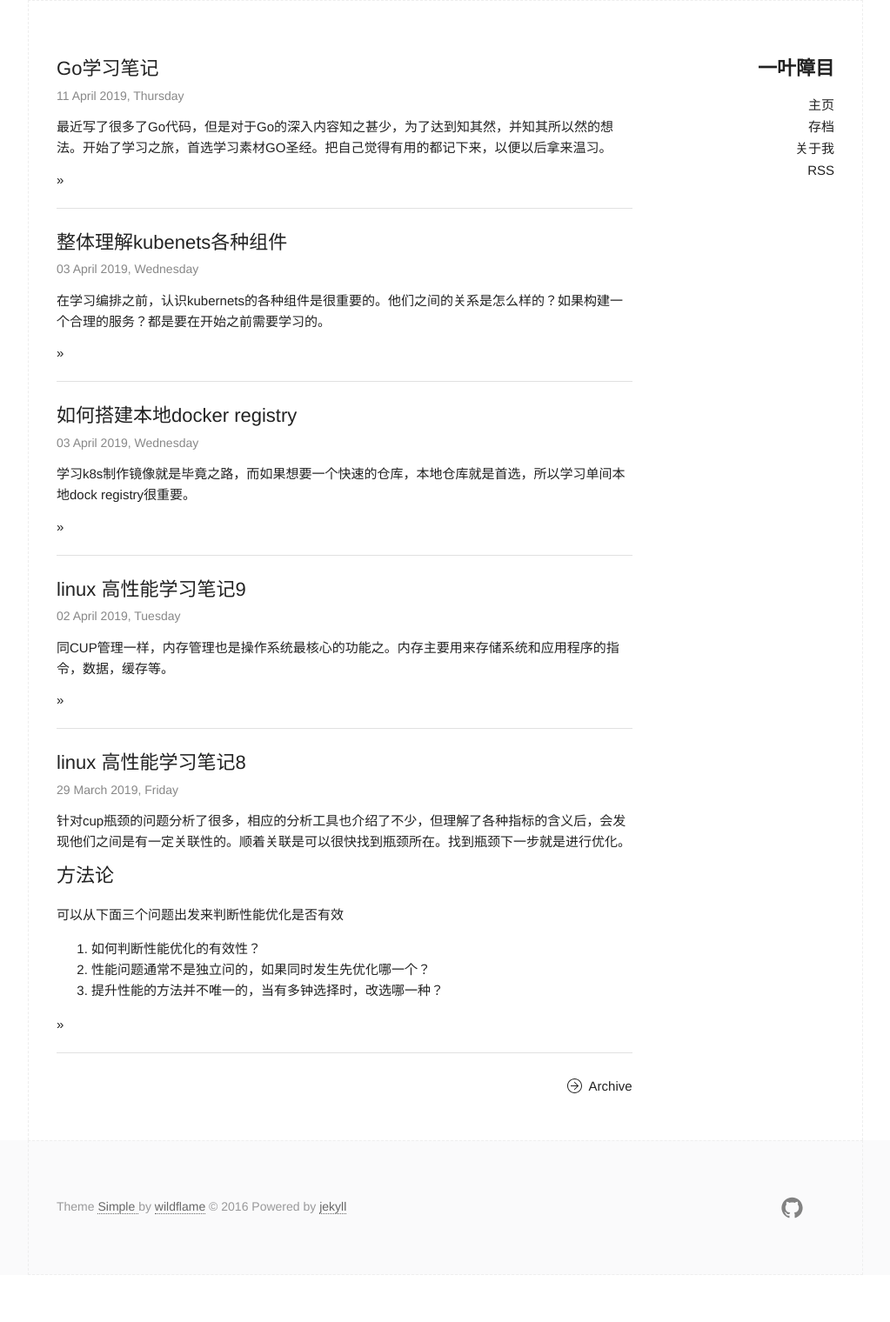
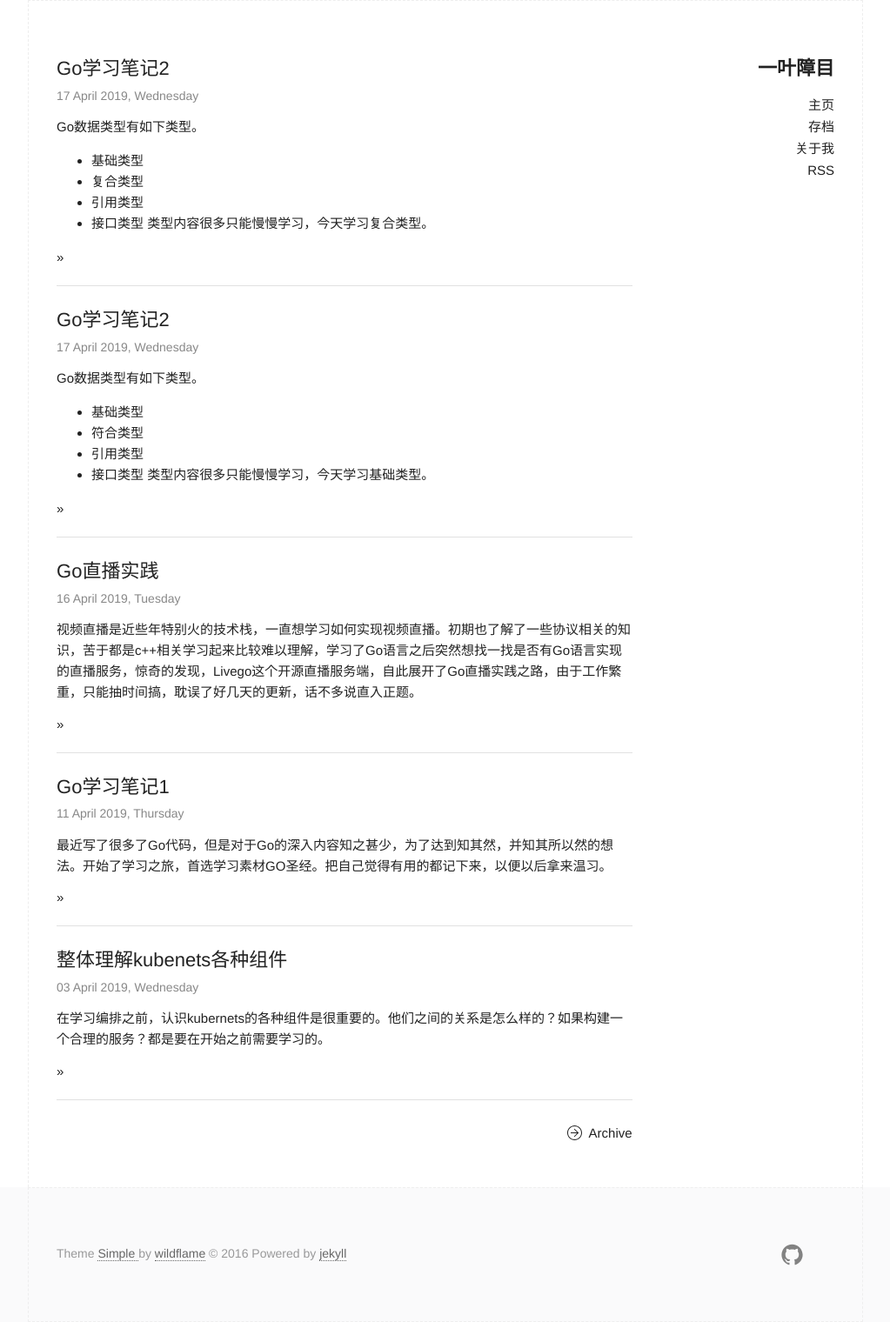
Before and after one commit to xiangdong1987/jekyll-blog, a Jekyll site: the page built from index.html, in a window 1280 px wide. Shown: the whole page at 87% size, without its empty margins (128-1151 px from the left). Built offline with Jekyll 4.4.1, drawn with Linux system fonts in a browser that asks for light colours; before the commit the page ends 1466 px from its top, so only the background shows below that; part of the change alters nothing that is shown.

Commit message:
1.updata

````diff
--- a/_posts/2019-04-11-Go-1.markdown
+++ b/_posts/2019-04-11-Go-1.markdown
@@ -1,6 +1,6 @@
 ---
 layout: post
-title:  Go学习笔记
+title:  Go学习笔记1
 date:   2019-04-11
 categories: Go
 ---
--- /dev/null
+++ b/_posts/2019-04-16-Go_live-1.markdown
@@ -0,0 +1,56 @@
+---
+layout: post
+title:  Go直播实践
+date:   2019-04-16
+categories: Go Live
+---
+视频直播是近些年特别火的技术栈，一直想学习如何实现视频直播。初期也了解了一些协议相关的知识，苦于都是c++相关学习起来比较难以理解，学习了Go语言之后突然想找一找是否有Go语言实现的直播服务，惊奇的发现，Livego这个开源直播服务端，自此展开了Go直播实践之路，由于工作繁重，只能抽时间搞，耽误了好几天的更新，话不多说直入正题。
+
+## 服务端
+* [livego](https://github.com/gwuhaolin/livego) 精挑细选 简单可靠 便于二次开发
+* livego的相关参数可以看源码或者help非常直观
+* 对于服务端不是很难编译到运行不到2分钟，主要是注意推流时，格式的选取
+* 上行推流：使用ffmpeg上行视频流
+```
+ffmpeg -re -i test.mp4 -c copy -f flv
+rtmp://192.168.112.20:1935/live/movie
+```
+总结：服务端是较为简单的没有任何难点
+## 客户端
+对于一个服务端来说，客户端编码是最让人头疼的。我选取的h5客户端流解析工具[flv.js](https://github.com/bilibili/flv.js)
+> 题外话
+> 对于前端工具真的很烦，npm安装可把我搞惨了，我是虚拟机+共享目录，我在虚拟机中npm install 它居然不认识我的共享目录，总是在rename的时候，提示权限有误无法操作，致使我在构建flv.js客户端环境上花了大量的时间，把一个两天搞定的事，一周才搞定。我是通过在虚拟机其他目录进行install在将安装好的文件拷贝到共享目录，最终还是搞定了。还有吐槽一下哔哩哔哩这么一个厉害的前端同学才给5000的工资真的说不过去。给做开源的各位大大点赞。
+* 安装环境
+    * 克隆github
+    * npm install
+    * npm install -g gulp
+    * gulp release
+不知道这些组件是干什么用的，就按就得了哈哈
+## 测试
+* nginx 配置demo
+* 编译开启服务
+    ```
+    go build
+    ./livego
+    ```
+* 推流
+    ```
+    ffmpeg -re -i test.mp4 -c copy -f flv rtmp://192.168.112.20:1935/live/movie
+    ```
+ * demo中配置源
+
+ ![628bf39eeb1d51e6e0106e4bd5b6d08a.png](/images/9.png)
+ ## 总结
+ * GO真的是一个好语言，一个好的粘合剂
+ * 前端工具真麻烦，像php的composer多好，还是前端的变化太快，跟不上潮流，还是喜欢一些底层一点的不那么麻烦。
+ * 直播
+     * 协议的实现
+     * 流的上行
+     * 流的下行
+* 还有一些其他的可以学习的内容比如
+    * 视频的格式
+    * 流的缓存
+    * 压力测试
+    * 负载均衡
+
+等等视频直播是一个大的技术栈不是像我这种简单的玩一下的，如果想深入做还是需要一定的功力和精力。只是供大家学习和体验。
--- /dev/null
+++ b/_posts/2019-04-17-Go-2.markdown
@@ -0,0 +1,105 @@
+---
+layout: post
+title:  Go学习笔记2
+date:   2019-04-17
+categories: Go
+---
+Go数据类型有如下类型。
+* 基础类型
+* 符合类型
+* 引用类型
+* 接口类型
+类型内容很多只能慢慢学习，今天学习基础类型。
+
+## 基础类型
+ * 数字
+     * 有符号无符号
+     * Unicode字符rune类型是和int32等价的类型
+     * byte也是uint8类型的等价类型
+     * 计算溢出 高位截断
+     ```
+    var u uint8 = 255
+    fmt.Println(u, u+1, u*u) // "255 0 1"
+    var i int8 = 127
+    fmt.Println(i, i+1, i*i) // "127 -128 1"
+     ```
+     * 位运算
+     ```
+    var x uint8 = 1<<1 | 1<<5var y uint8 = 1<<1 | 1<<2
+
+    fmt.Printf("%08b\n", x) // "00100010", the set {1, 5}
+    fmt.Printf("%08b\n", y) // "00000110", the set {1, 2}
+
+    fmt.Printf("%08b\n", x&y)  // "00000010", the intersection {1}
+    fmt.Printf("%08b\n", x|y)  // "00100110", the union {1, 2, 5}
+    fmt.Printf("%08b\n", x^y)  // "00100100", the symmetric difference {2, 5}
+    fmt.Printf("%08b\n", x&^y) // "00100000", the difference {5}
+
+    for i := uint(0); i < 8; i++ {
+        if x&(1<<i) != 0 { // membership test
+            fmt.Println(i) // "1", "5"
+        }
+    }
+
+    fmt.Printf("%08b\n", x<<1) // "01000100", the set {2, 6}
+    fmt.Printf("%08b\n", x>>1) // "00010001", the set {0, 4}
+     ```
+     * 浮点型
+         > 一个float32类型的浮点数可以提供大约6个十进制数的精度，而float64则可以提供约15个十进制数的精度；通常应该优先使用float64类型，因为float32类型的累计计算误差很容易扩散，并且float32能精确表示的正整数并不是很大（译注：因为float32的有效bit位只有23个，其它的bit位用于指数和符号；当整数大于23bit能表达的范围时，float32的表示将出现误差）
+
+
+ * 字符串:一个字符串是一个不可改变的字节序列
+     * 不变性意味如果两个字符串共享相同的底层数据的话也是安全的，这使得复制任何长度的字符串代价是低廉的
+     * 编码：编码是一个基础，但是很复杂的东西，很多原理都跟编码有关。
+         * ASC II：是最初的编码定义，用一个字节来表示 0-127 表示英文和符号
+         * Unicode：随着计算机的广泛使用，其他国家的语言和文字需要展示，一个字节不够用了所以用4个字节来保存，诞生了unicode编码，至今unicode已经120000的字符了
+         * [Unicode官方](http://unicode.org )
+         * UTF-8:由于unicode 需要4个字节，有字符实际用不到这么多存储为，但是占用了这么的空间很浪费，所以UTF-8可变长字编码格式产生了，它位不同的长度的Uicode编码使用不用的表示方式。如下
+         ```
+        0xxxxxxx                                                   runes 0-127    (ASCII)
+        110xxxxx 10xxxxxx                                  128-2047       (values <128 unused)
+        1110xxxx 10xxxxxx 10xxxxxx                   2048-65535     (values <2048 unused)
+        11110xxx 10xxxxxx 10xxxxxx 10xxxxxx   65536-0x10ffff (other values unused)
+         ```
+         * Go语言的range循环在处理字符串的时候，会自动隐式解码UTF8字符串
+    * 标准库中四个重要的库
+        * btyes:btye的查找，替换，比较，截取，拆分，合并等功能
+            * 因为字符串是只读的，因此逐步构建字符串会导致很多分配和复制
+        * strings：字符串btye的查找，替换，比较，截取，拆分，合并等功能
+        * strconv：字符串转化
+        * unicode：给字符分类
+ * 布尔：没有什么特别注意的，就是要讲数字当bool值需要做一个函数转换
+     ```
+    func itob(i int) bool { return i != 0 }
+     ```
+ * 常量：常量表达式的值在编译期计算，而不是在运行期。
+    * iota 可以批量生成常量
+    ```angular2html
+    type Weekday int
+
+    const (
+        Sunday Weekday = iota
+        Monday
+        Tuesday
+        Wednesday
+        Thursday
+        Friday
+        Saturday
+    )
+    //复杂例子
+    const (
+        _ = 1 << (10 * iota)
+        KiB // 1024
+        MiB // 1048576
+        GiB // 1073741824
+        TiB // 1099511627776             (exceeds 1 << 32)
+        PiB // 1125899906842624
+        EiB // 1152921504606846976
+        ZiB // 1180591620717411303424    (exceeds 1 << 64)
+        YiB // 1208925819614629174706176
+    )
+    ```
+    * 无类型常量：我个人理解无类型常量有点像php不定义变量类型，系统自动识别，后面学习到接口时有重要的作用。
+
+## 总结
+虽然每种语言都有这些类型，但是每种语言在细节处理上有相似也有不同，这些相似和不同就体现出了不同人的思考方式，总之代码是死的，思维是活的。多思考多实践，形成自己的思维体系更重要。
--- /dev/null
+++ b/_posts/2019-04-22-Go-3.markdown
@@ -0,0 +1,112 @@
+---
+layout: post
+title:  Go学习笔记2
+date:   2019-04-17
+categories: Go
+---
+Go数据类型有如下类型。
+* 基础类型
+* 复合类型
+* 引用类型
+* 接口类型
+类型内容很多只能慢慢学习，今天学习复合类型。
+
+## 复合类型
+### 符合类型分类
+* 固定长度
+    * 数组
+    * 结构体
+* 动态长度
+    * slice
+    * map
+### 类型详解
+* 数组：数组是一个由固定长度的特定类型元素组成的序列，一个数组可以由零个或多个元素组成
+    * 我们将会发现，数组、slice、map和结构体字面值的写法都很相似。是直接提供顺序初始化值序列，但是也可以指定一个索引和对应值列表的方式初始化，就像下面这样：
+    ```
+    type Currency int
+
+    const (
+        USD Currency = iota // 美元
+        EUR                 // 欧元
+        GBP                 // 英镑
+        RMB                 // 人民币
+    )
+
+    symbol := [...]string{USD: "$", EUR: "€", GBP: "￡", RMB: "￥"}
+
+    fmt.Println(RMB, symbol[RMB]) // "3 ￥"
+    ```
+    * 数组是可以直接比较的
+    ```
+    import "crypto/sha256"
+
+    func main() {
+        c1 := sha256.Sum256([]byte("x"))
+        c2 := sha256.Sum256([]byte("X"))
+        fmt.Printf("%x\n%x\n%t\n%T\n", c1, c2, c1 == c2, c1)
+        // Output:
+        //2d711642b726b04401627ca9fbac32f5c8530fb1903cc4db02258717921a4881
+        // 4b68ab3847feda7d6c62c1fbcbeebfa35eab7351ed5e78f4ddadea5df64b8015
+        // false
+        // [32]uint8
+    }
+    ```
+    * Go语言对待数组的方式和其它很多编程语言不同，其它编程语言可能会隐式地将数组作为引用或指针对象传入被调用的函数。
+    > 因为函数对待参数是值传递，需要复制参数变量，有些变成语言回见数据组隐式的转换为引用，以减少复制大型参数造成的额外开销。
+    * 虽然通过指针来传递数组参数是高效的，而且也允许在函数内部修改数组的值，但是数组依然是僵化的类型，因为数组的类型包含了僵化的长度信息。由于这些原因，除了像SHA256这类需要处理特定大小数组的特例外，数组依然很少用作函数参数；相反，我们一般使用slice来替代数组。
+ * slice：底层是用数组实现的，支持动态的扩容
+    * 组成
+        * 指针：指针指向第一个slice元素对应的底层数组元素的地址，要注意的是slice的第一个元素并不一定就是数组的第一个元素
+        * 长度：长度对应slice中元素的数目，长度不能超过容量
+        * 容量：容量一般是从slice的开始位置到底层数据的结尾位置。内置的len和cap函数分别返回slice的长度和容量。
+    * 多个slice之间可以共享底层的数据，并且引用的数组部分区间可能重叠。图4.1显示了表示一年中每个月份名字的字符串数组，还有重叠引用了该数组的两个slice。
+    ![9ca9eaf81a29acc6f76294e5cf97a179.png](/images/10.png)
+    * 因为slice值包含指向第一个slice元素的指针，因此向函数传递slice将允许在函数内部修改底层数组的元素。换句话说，复制一个slice只是对底层的数组创建了一个新的slice别名。下面的reverse函数在原内存空间将[]int类型的slice反转，而且它可以用于任意长度的slice。
+    ```
+    func reverse(s []int) {
+        for i, j := 0, len(s)-1; i < j; i, j = i+1, j-1 {
+            s[i], s[j] = s[j], s[i]
+        }
+    }
+
+    a := [...]int{0, 1, 2, 3, 4, 5}
+    reverse(a[:])
+    fmt.Println(a) // "[5 4 3 2 1 0]"
+    ```
+    * slice底层是数组但并不能像数组一样比较。
+        * 一个原因slice的元素是间接引用的，一个slice甚至可以包含自身
+        * 第二个原因，因为slice的元素是间接引用的，一个固定的slice值(译注：指slice本身的值，不是元素的值)在不同的时刻可能包含不同的元素，因为底层数组的元素可能会被修改。slice扩容是地址也会发生改变。鉴于安全考虑直接禁止slice之间的比较操作，简化复杂度。
+    * 判断空slice
+        * 如果你需要测试一个slice是否是空的，使用len(s) == 0来判断，而不应该用s == nil来判断。
+* 结构体：相当于类
+    * 一个命名为S的结构体类型将不能再包含S类型的成员：因为一个聚合的值不能包含它自身。（该限制同样适应于数组。）但是S类型的结构体可以包含*S指针类型的成员，这可以让我们创建递归的数据结构，比如链表和树结构等。
+    * Go语言有一个特性让我们只声明一个成员对应的数据类型而不指名成员的名字；这类成员就叫匿名成员。匿名成员的数据类型必须是命名的类型或指向一个命名的类型的指针。下面的代码中，Circle和Wheel各自都有一个匿名成员。我们可以说Point类型被嵌入到了Circle结构体，同时Circle类型被嵌入到了Wheel结构体。
+    ```
+    type Point struct {
+        X, Y int
+    }
+
+    type Circle struct {
+        Center Point
+        Radius int
+    }
+
+    type Wheel struct {
+        Circle Circle
+        Spokes int
+    }
+
+    var w Wheel
+    w.X = 8            // equivalent to w.Circle.Point.X = 8
+    w.Y = 8            // equivalent to w.Circle.Point.Y = 8
+    w.Radius = 5       // equivalent to w.Circle.Radius = 5
+    w.Spokes = 20
+    ```
+    * 在右边的注释中给出的显式形式访问这些叶子成员的语法依然有效，因此匿名成员并不是真的无法访问了。其中匿名成员Circle和Point都有自己的名字——就是命名的类型名字——但是这些名字在点操作符中是可选的。我们在访问子成员的时候可以忽略任何匿名成员部分。
+* map
+    * map 底层也是固定数组，通过哈希表映射
+    * map中的元素并不是一个变量，因此我们不能对map的元素进行取址操作，禁止对map元素取址的原因是map可能随着元素数量的增长而重新分配更大的内存空间，从而可能导致之前的地址无效。
+    * Map的迭代顺序是不确定的，并且不同的哈希函数实现可能导致不同的遍历顺序。在实践中，遍历的顺序是随机的，每一次遍历的顺序都不相同。这是故意的，每次都使用随机的遍历顺序可以强制要求程序不会依赖具体的哈希函数实现。
+
+## 总结
+类型就是数据结构，写代码先定义数据结构，数据结构决定了代码的走向决定了用什么算法。学海无涯苦作舟，千帆过尽还复来。继续努力吧。
````
Also changed, not shown: images/10.png (added), images/9.png (added).
